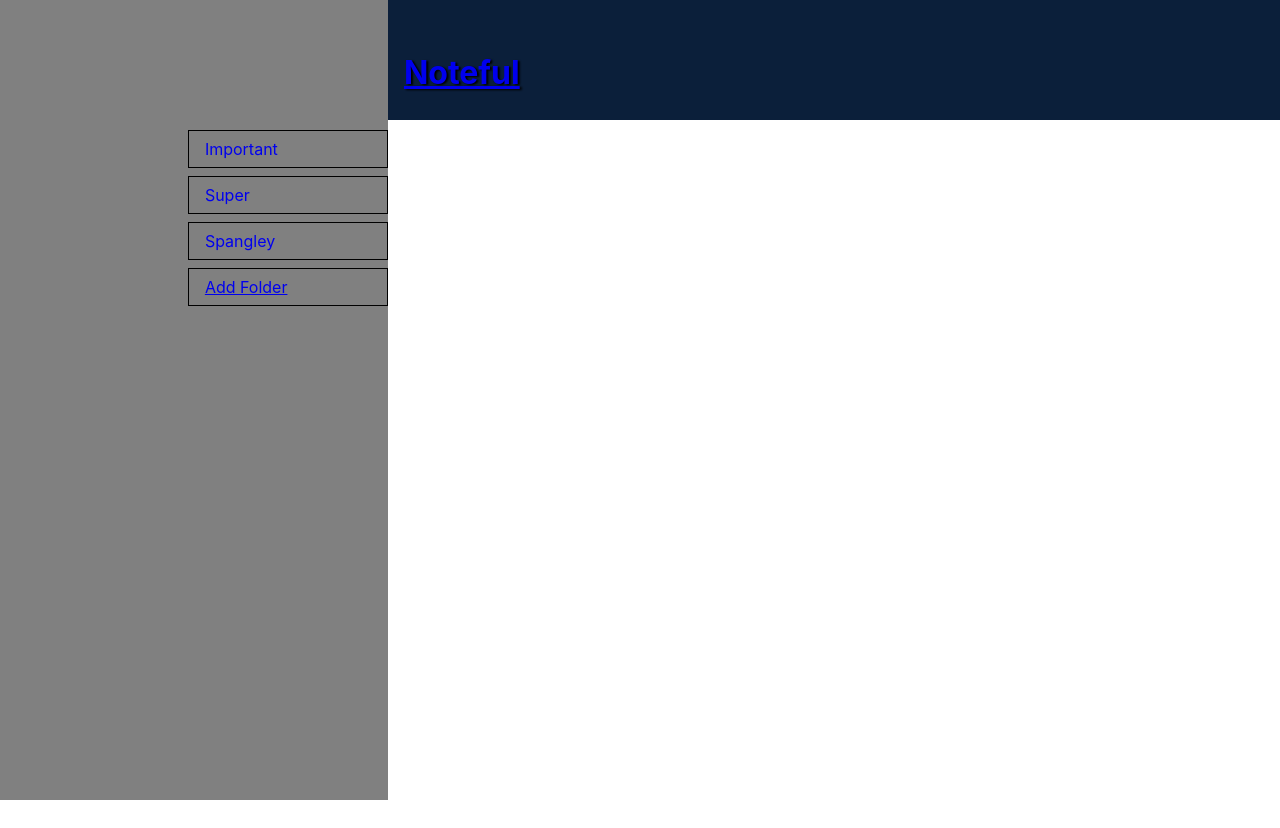
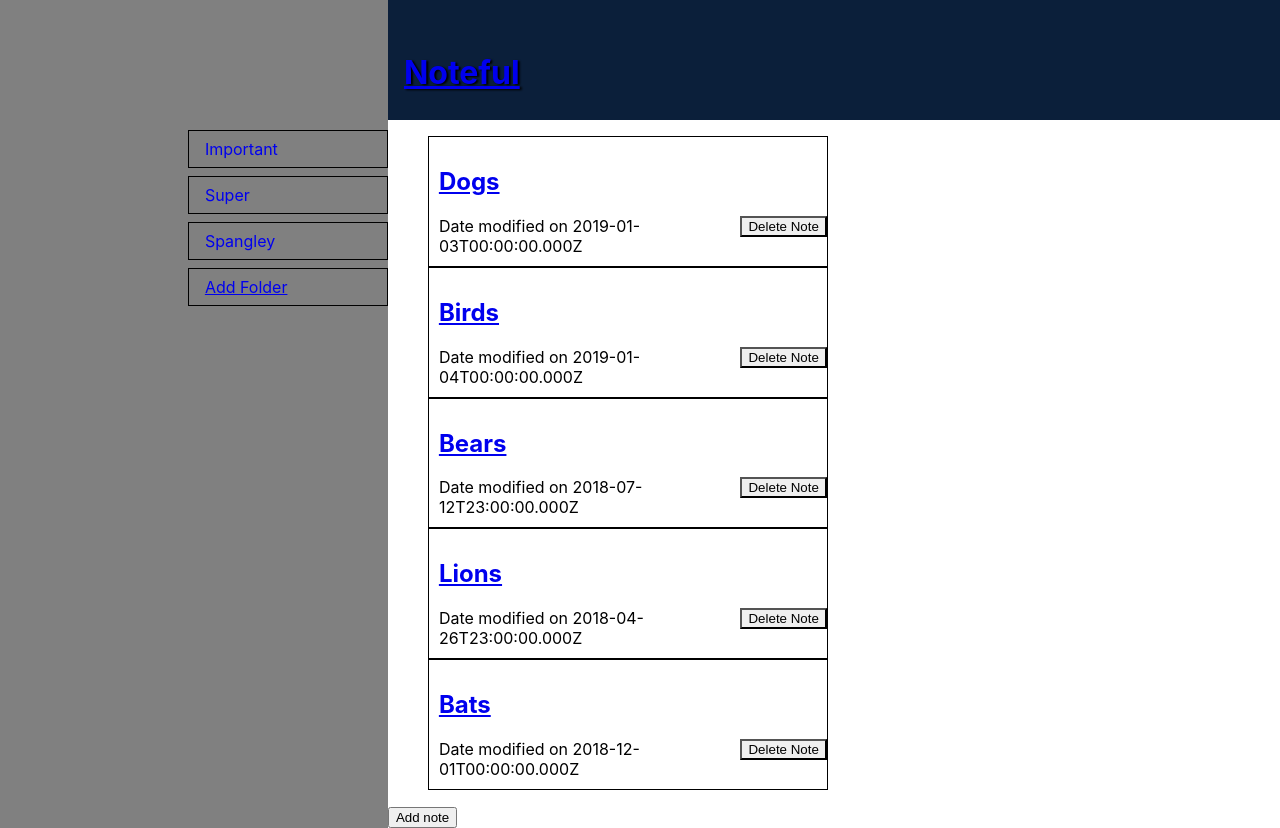
Before and after one commit to pinball24/noteful, a React (Create React App) app: page /folder/b0715efe-ffaf-11e8-8eb2-f2801f1b9fd1 in a window 1280 px wide. Before the commit the page ends 800 px from the top, so only its background shows below. Built offline with nearby package versions, Linux system fonts and the light colour scheme.

Commit message:
finished noteful

```diff
--- a/src/App.js
+++ b/src/App.js
@@ -6,6 +6,7 @@ import dummy from './dummy-store'
 import './App.css';
 import Sidebar from './Sidebar/Sidebar'
 import NotesPage from './NotesPage/NotesPage'
+import FolderMain from './FolderMain/FolderMain'
 
 export default class App extends Component {
   state = {
@@ -13,6 +14,7 @@ export default class App extends Component {
   }
 
   render() {
+
     const { dummy } = this.state
     return (
       <div className="App">
@@ -23,14 +25,24 @@ export default class App extends Component {
           render={routeProps => (
             <Main
               notes={dummy.notes}
-                {...routeProps} />
+              {...routeProps}
+            />
+          )}
+        />
+        <Route
+          path='/folder/:folderId'
+          render={props => (
+            <FolderMain
+              {...props}
+              folderContent={dummy}
+            />
           )}
         />
         <Route
           path='/'
-            render={routeProps => (
+          render={props => (
             <Sidebar
-                {...routeProps}
+              {...props}
               folders={dummy.folders}
             />
           )}
--- /dev/null
+++ b/src/FolderMain/FolderMain.js
@@ -0,0 +1,39 @@
+import React from 'react'
+import { Link } from 'react-router-dom'
+import './FolderMain.css'
+
+export default function FolderMain(props) {
+    const notes = props.folderContent.notes.filter(note =>
+        note.folderId === props.match.params.folderId
+    )
+    console.log(notes)
+
+    return (
+        <section className="Main__list">
+            <ul>
+                {notes.map(note =>
+                <li key={note.id}>
+                    <div className="Note">
+                        <h2 className="Note__title">
+                            <Link to={`/notes/${note.id}`}>
+                                {note.name}
+                            </Link>
+                        </h2>
+                        <button className="Note__delete" type="button">
+                            Delete Note
+                        </button>
+                        <div className="Note__modified">
+                            Date modified on {note.modified}
+                        </div>
+                    </div>
+                </li>
+                )}
+            </ul>
+            <div className="NoteMain__add-button">
+                <button className="Note__add">
+                    Add note
+                </button>
+            </div>
+        </section>
+    )
+}
--- a/src/NotesPage/NotesPage.css
+++ b/src/NotesPage/NotesPage.css
@@ -1,3 +1,13 @@
-.Notes {
+.Note {
+    --note-height: 88px;
+    margin: 0;
+    padding: 10px 0 10px 10px;
+    position: relative;
+    max-width: 400px;
+    border: 1px solid black;
+}
 
+.Note__delete {
+    float: right;
+    border-radius: 0px;
 }
--- a/src/Sidebar/Sidebar.js
+++ b/src/Sidebar/Sidebar.js
@@ -4,7 +4,7 @@ import './Sidebar.css'
 
 export default function Sidebar(props) {
   function renderList() {
-      console.log(props.match.params)
+      console.log(props)
       if (!props.match.params.noteId)
       return (
         <ul className="FolderListNav__list">
```
Also changed, not shown: src/NotePageNav/NotePageNav.js (deleted, +0 -16 lines), src/Sidebar/MainSidebar.js (deleted, +0 -20 lines), src/FolderMain/FolderMain.css (added). Lines whose indentation alone changed are shown as unchanged.
